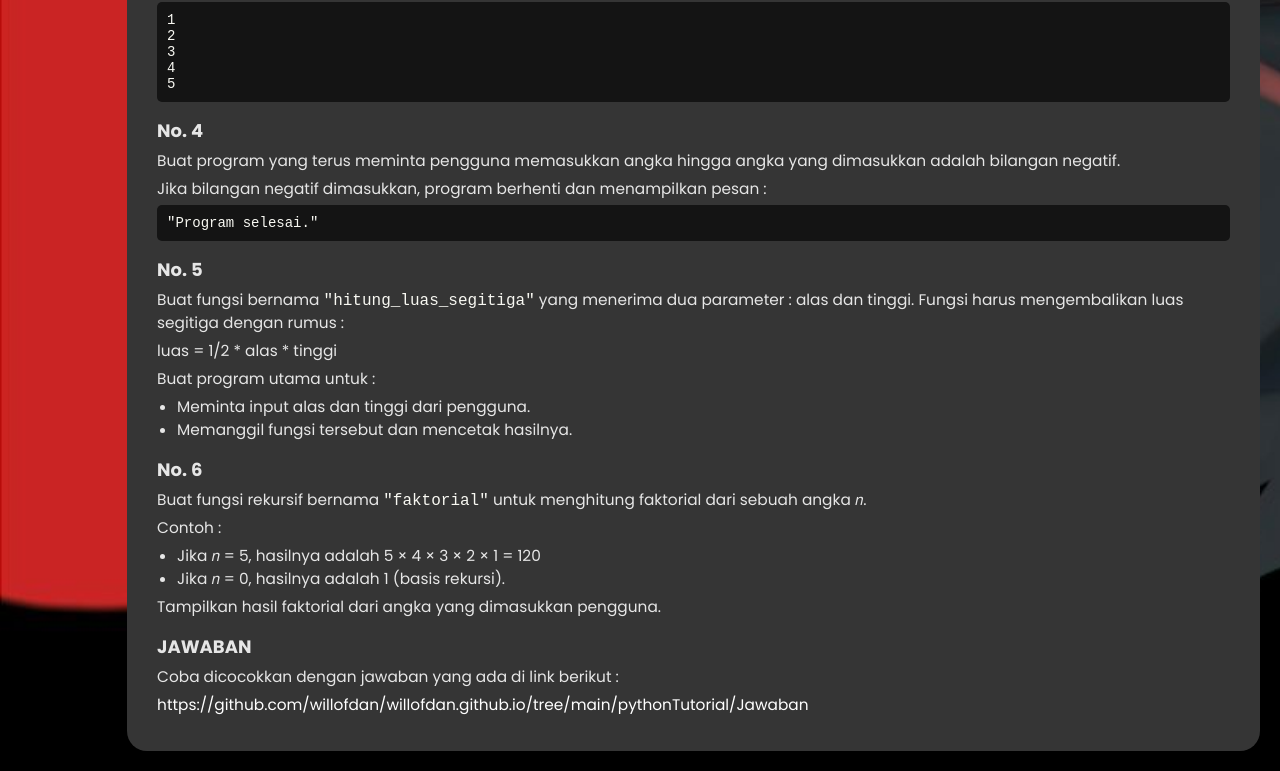
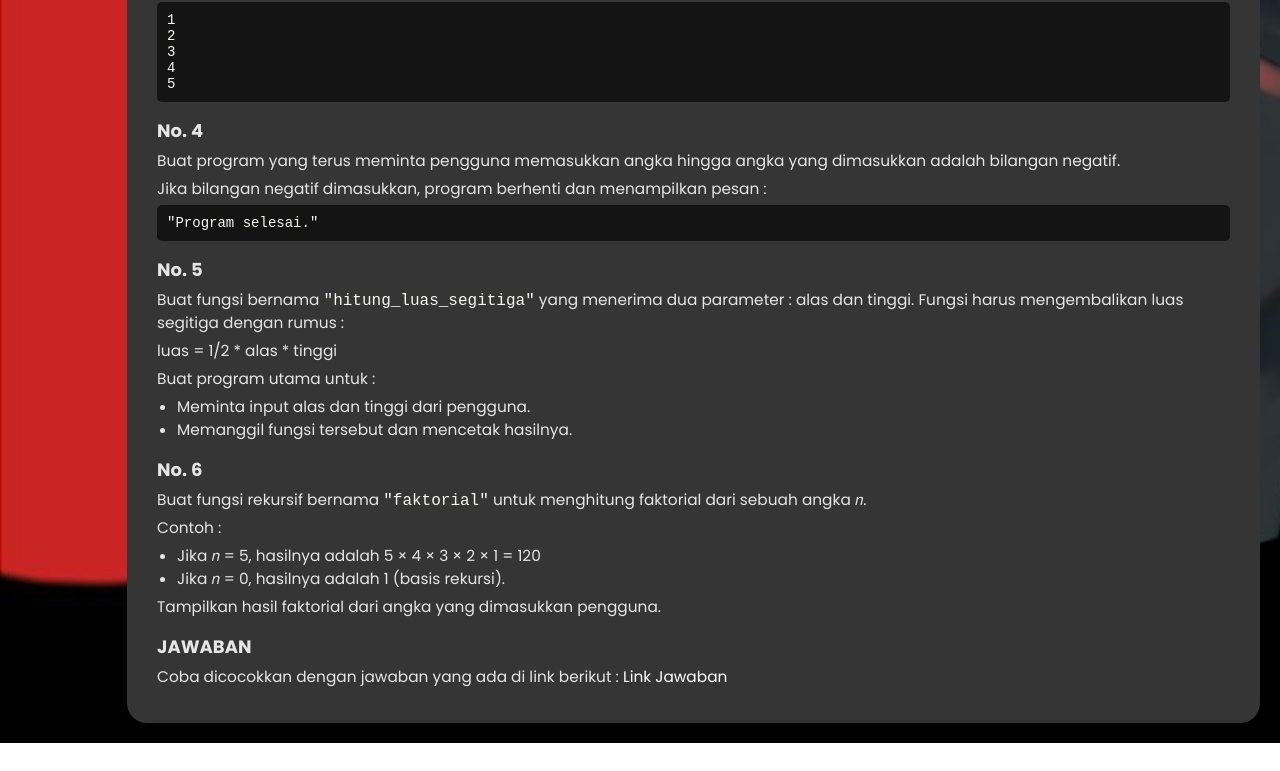
Before and after one commit to willofdan/willofdan.github.io, a plain HTML site: page pythonTutorial/index.html in a window 1280 px wide. Shown: the part 822-1593 px from the top of the page. After the commit the page ends 1565 px from the top, so only its background shows below. Drawn offline with Linux system fonts and the light colour scheme; a web font is replaced by a local one.

Commit message:
Update index.html

```diff
--- a/pythonTutorial/index.html
+++ b/pythonTutorial/index.html
@@ -130,12 +130,9 @@
         </ul>
         <p>Tampilkan hasil faktorial dari angka yang dimasukkan pengguna.</p>
           <h3>JAWABAN</h3>
-          <p>Coba dicocokkan dengan jawaban yang ada di link berikut : </p>
-          <p><a href="https://github.com/willofdan/willofdan.github.io/tree/main/pythonTutorial/Jawaban">https://github.com/willofdan/willofdan.github.io/tree/main/pythonTutorial/Jawaban</a></p>
+          <p>Coba dicocokkan dengan jawaban yang ada di link berikut : <a href="https://github.com/willofdan/willofdan.github.io/tree/main/pythonTutorial/Jawaban">Link Jawaban</a></p>
+
       </div>
-      <!-- <div class="code-box">
-        <pre><code></code></pre>
-      </div> -->
     </div>
   </body>
 </html>
```
